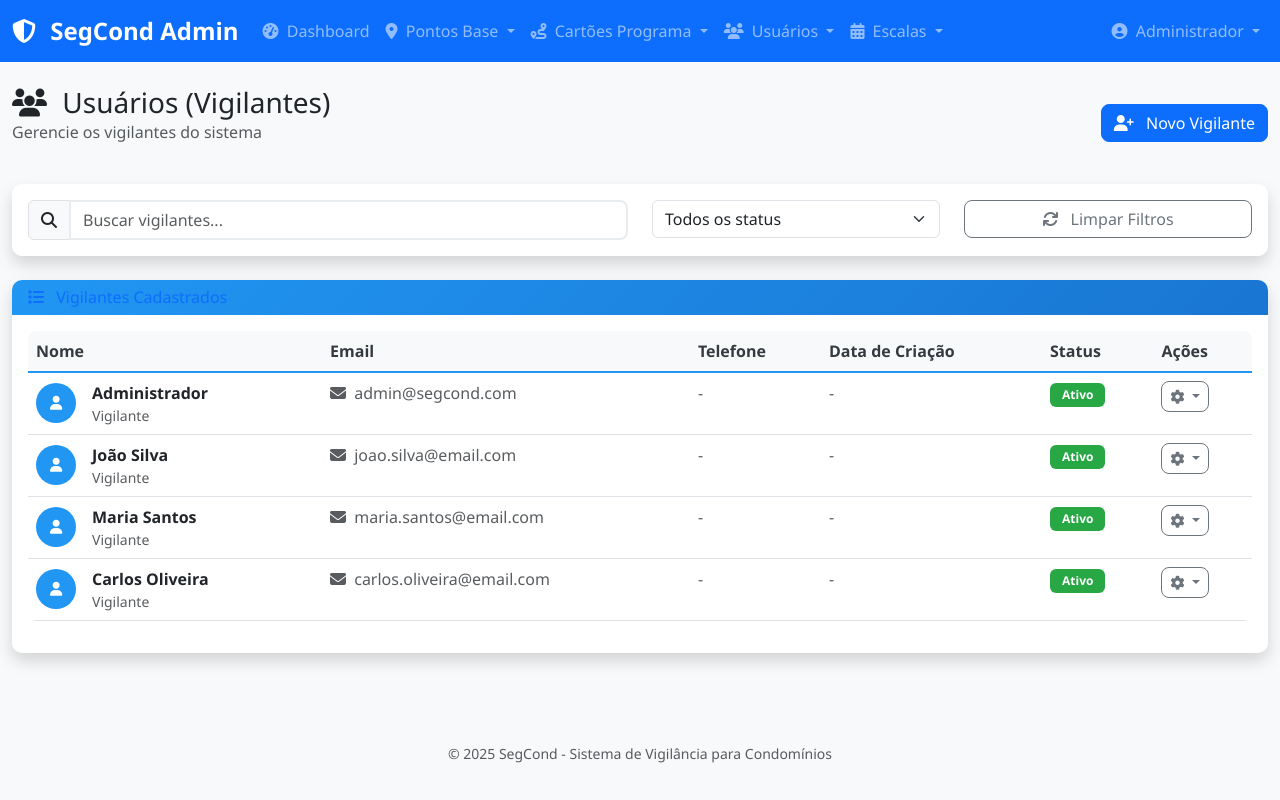
After one commit to CelDarley/condominio, a Flask app: template templates/admin/usuarios.html in a window 1280 px wide. The commit adds this page. Run offline with Flask 3, Linux system fonts and the light colour scheme; the template is opened without the code that fills it: values that come from a table or form of the project are taken from there, others are empty; a user stored in the database is signed in; data comes from the database, SQL or seed files in the repository; tables that the repository leaves empty hold one stand-in row (values such as "Sample post"); parts of the project's set-up code (start-up, migrations or seed data) failed here and were passed over.

Commit message:
Fix: Corrigir problemas da aplicação admin e implementar funcionalidades
- Resolver problema com debug=True que causava travamento do Flask
- Adicionar toggle de senha (olhinho) na página de login
- Corrigir redirect de logout em app.py
- Adicionar templates admin/novo_usuario.html e admin/usuarios.html
- Atualizar estrutura do banco de dados com colunas necessárias
- Implementar funcionalidades básicas do painel administrativo
- Configurar admin para rodar sem debug por padrão

```diff
--- a/app.py
+++ b/app.py
@@ -116,7 +116,7 @@ def index():
 @login_required
 def logout():
     logout_user()
-    return redirect(url_for('login'))
+    return redirect(url_for('index'))
 
 @app.route('/home')
 @login_required
--- a/run_admin.py
+++ b/run_admin.py
@@ -50,7 +50,7 @@ def main():
         sys.exit(1)
 
     # Verificar se a porta está livre
-    admin_port = int(os.getenv('ADMIN_PORT', 5002))
+    admin_port = int(os.getenv('ADMIN_PORT', 5010))
     try:
         import socket
         sock = socket.socket(socket.AF_INET, socket.SOCK_STREAM)
--- /dev/null
+++ b/templates/admin/usuarios.html
@@ -0,0 +1,363 @@
+{% extends "admin/base.html" %}
+
+{% block title %}Usuários - SegCond Admin{% endblock %}
+
+{% block content %}
+<div class="row mb-4">
+    <div class="col-12 d-flex justify-content-between align-items-center">
+        <div>
+            <h1 class="h3 mb-0">
+                <i class="fas fa-users me-2"></i>
+                Usuários (Vigilantes)
+            </h1>
+            <p class="text-muted">Gerencie os vigilantes do sistema</p>
+        </div>
+        <a href="{{ url_for('admin_novo_usuario') }}" class="btn btn-primary">
+            <i class="fas fa-user-plus me-2"></i>
+            Novo Vigilante
+        </a>
+    </div>
+</div>
+
+<!-- Filtros e Busca -->
+<div class="row mb-4">
+    <div class="col-12">
+        <div class="card shadow">
+            <div class="card-body">
+                <div class="row">
+                    <div class="col-md-6">
+                        <div class="input-group">
+                            <span class="input-group-text">
+                                <i class="fas fa-search"></i>
+                            </span>
+                            <input type="text" class="form-control table-filter" placeholder="Buscar vigilantes...">
+                        </div>
+                    </div>
+                    <div class="col-md-3">
+                        <select class="form-select" id="statusFilter">
+                            <option value="">Todos os status</option>
+                            <option value="ativo">Ativos</option>
+                            <option value="inativo">Inativos</option>
+                        </select>
+                    </div>
+                    <div class="col-md-3">
+                        <button class="btn btn-outline-secondary w-100" onclick="window.location.reload()">
+                            <i class="fas fa-refresh me-2"></i>
+                            Limpar Filtros
+                        </button>
+                    </div>
+                </div>
+            </div>
+        </div>
+    </div>
+</div>
+
+<!-- Lista de Usuários -->
+<div class="row">
+    <div class="col-12">
+        <div class="card shadow">
+            <div class="card-header">
+                <h6 class="m-0 font-weight-bold text-primary">
+                    <i class="fas fa-list me-2"></i>
+                    Vigilantes Cadastrados
+                </h6>
+            </div>
+            <div class="card-body">
+                {% if usuarios %}
+                <div class="table-responsive">
+                    <table class="table table-hover">
+                        <thead>
+                            <tr>
+                                <th>Nome</th>
+                                <th>Email</th>
+                                <th>Telefone</th>
+                                <th>Data de Criação</th>
+                                <th>Status</th>
+                                <th>Ações</th>
+                            </tr>
+                        </thead>
+                        <tbody>
+                            {% for usuario in usuarios %}
+                            <tr>
+                                <td>
+                                    <div class="d-flex align-items-center">
+                                        <div class="avatar-circle me-3">
+                                            <i class="fas fa-user"></i>
+                                        </div>
+                                        <div>
+                                            <strong>{{ usuario.nome }}</strong>
+                                            <small class="d-block text-muted">Vigilante</small>
+                                        </div>
+                                    </div>
+                                </td>
+                                <td>
+                                    <span class="text-muted">
+                                        <i class="fas fa-envelope me-1"></i>
+                                        {{ usuario.email }}
+                                    </span>
+                                </td>
+                                <td>
+                                    {% if usuario.telefone %}
+                                        <span class="text-muted">
+                                            <i class="fas fa-phone me-1"></i>
+                                            {{ usuario.telefone }}
+                                        </span>
+                                    {% else %}
+                                        <span class="text-muted">-</span>
+                                    {% endif %}
+                                </td>
+                                <td>
+                                    {% if usuario.data_criacao %}
+                                        <span class="text-muted">
+                                            <i class="fas fa-calendar me-1"></i>
+                                            {{ usuario.data_criacao.strftime('%d/%m/%Y') }}
+                                        </span>
+                                    {% else %}
+                                        <span class="text-muted">-</span>
+                                    {% endif %}
+                                </td>
+                                <td>
+                                    {% if usuario.ativo %}
+                                        <span class="badge badge-active">Ativo</span>
+                                    {% else %}
+                                        <span class="badge badge-inactive">Inativo</span>
+                                    {% endif %}
+                                </td>
+                                <td>
+                                    <div class="dropdown">
+                                        <button class="btn btn-sm btn-outline-secondary dropdown-toggle"
+                                                type="button"
+                                                data-bs-toggle="dropdown"
+                                                aria-expanded="false">
+                                            <i class="fas fa-cog"></i>
+                                        </button>
+                                        <ul class="dropdown-menu">
+                                            <li>
+                                                <a class="dropdown-item" href="{{ url_for('admin_editar_usuario', id=usuario.id) }}">
+                                                    <i class="fas fa-edit me-2"></i>
+                                                    Editar
+                                                </a>
+                                            </li>
+                                            <li>
+                                                {% if usuario.ativo %}
+                                                <a class="dropdown-item text-warning" href="#" data-user-id="{{ usuario.id }}" data-action="deactivate">
+                                                    <i class="fas fa-pause me-2"></i>
+                                                    Desativar
+                                                </a>
+                                                {% else %}
+                                                <a class="dropdown-item text-success" href="#" data-user-id="{{ usuario.id }}" data-action="activate">
+                                                    <i class="fas fa-play me-2"></i>
+                                                    Ativar
+                                                </a>
+                                                {% endif %}
+                                            </li>
+                                            <li><hr class="dropdown-divider"></li>
+                                            <li>
+                                                <a class="dropdown-item text-danger" href="#" data-user-id="{{ usuario.id }}" data-user-name="{{ usuario.nome }}" data-action="delete">
+                                                    <i class="fas fa-trash me-2"></i>
+                                                    Excluir
+                                                </a>
+                                            </li>
+                                        </ul>
+                                    </div>
+                                </td>
+                            </tr>
+                            {% endfor %}
+                        </tbody>
+                    </table>
+                </div>
+                {% else %}
+                <div class="text-center py-5">
+                    <i class="fas fa-users fa-4x text-muted mb-3"></i>
+                    <h5 class="text-muted">Nenhum vigilante cadastrado</h5>
+                    <p class="text-muted">Clique no botão "Novo Vigilante" para adicionar o primeiro vigilante.</p>
+                    <a href="{{ url_for('admin_novo_usuario') }}" class="btn btn-primary">
+                        <i class="fas fa-user-plus me-2"></i>
+                        Cadastrar Primeiro Vigilante
+                    </a>
+                </div>
+                {% endif %}
+            </div>
+        </div>
+    </div>
+</div>
+
+<!-- Modal de Confirmação de Exclusão -->
+<div class="modal fade" id="modalExclusao" tabindex="-1" aria-labelledby="modalExclusaoLabel" aria-hidden="true">
+    <div class="modal-dialog">
+        <div class="modal-content">
+            <div class="modal-header">
+                <h5 class="modal-title" id="modalExclusaoLabel">
+                    <i class="fas fa-exclamation-triangle me-2 text-danger"></i>
+                    Confirmar Exclusão
+                </h5>
+                <button type="button" class="btn-close" data-bs-dismiss="modal" aria-label="Close"></button>
+            </div>
+            <div class="modal-body">
+                <p>Tem certeza que deseja excluir o vigilante <strong id="nomeUsuario"></strong>?</p>
+                <p class="text-muted small">Esta ação não pode ser desfeita.</p>
+            </div>
+            <div class="modal-footer">
+                <button type="button" class="btn btn-secondary" data-bs-dismiss="modal">Cancelar</button>
+                <button type="button" class="btn btn-danger" id="btnConfirmarExclusao">
+                    <i class="fas fa-trash me-2"></i>
+                    Excluir
+                </button>
+            </div>
+        </div>
+    </div>
+</div>
+
+<script>
+let usuarioIdParaExcluir = null;
+
+function confirmarExclusao(id, nome) {
+    usuarioIdParaExcluir = id;
+    document.getElementById('nomeUsuario').textContent = nome;
+    const modal = new bootstrap.Modal(document.getElementById('modalExclusao'));
+    modal.show();
+}
+
+document.getElementById('btnConfirmarExclusao').addEventListener('click', function() {
+    if (usuarioIdParaExcluir) {
+        // Implementar exclusão via AJAX
+        fetch(`/admin/usuarios/${usuarioIdParaExcluir}/excluir`, {
+            method: 'DELETE',
+            headers: {
+                'Content-Type': 'application/json',
+                'X-CSRFToken': getCsrfToken()
+            }
+        })
+        .then(response => {
+            if (response.ok) {
+                location.reload();
+            } else {
+                alert('Erro ao excluir usuário');
+            }
+        })
+        .catch(error => {
+            console.error('Erro:', error);
+            alert('Erro ao excluir usuário');
+        });
+    }
+});
+
+function toggleUsuarioStatus(id, ativo) {
+    fetch(`/admin/usuarios/${id}/toggle-status`, {
+        method: 'PATCH',
+        headers: {
+            'Content-Type': 'application/json',
+            'X-CSRFToken': getCsrfToken()
+        },
+        body: JSON.stringify({ ativo: ativo })
+    })
+    .then(response => {
+        if (response.ok) {
+            location.reload();
+        } else {
+            alert('Erro ao alterar status do usuário');
+        }
+    })
+    .catch(error => {
+        console.error('Erro:', error);
+        alert('Erro ao alterar status do usuário');
+    });
+}
+
+function getCsrfToken() {
+    // Implementar obtenção do token CSRF se necessário
+    return '';
+}
+
+// Filtro de busca na tabela e event listeners
+document.addEventListener('DOMContentLoaded', function() {
+    const searchInput = document.querySelector('.table-filter');
+    const statusFilter = document.getElementById('statusFilter');
+    const table = document.querySelector('table tbody');
+
+    if (searchInput && table) {
+        searchInput.addEventListener('input', filterTable);
+        statusFilter.addEventListener('change', filterTable);
+    }
+
+    // Event listeners para ações dos usuários
+    document.addEventListener('click', function(e) {
+        if (e.target.closest('[data-action]')) {
+            e.preventDefault();
+            const link = e.target.closest('[data-action]');
+            const action = link.getAttribute('data-action');
+            const userId = link.getAttribute('data-user-id');
+            const userName = link.getAttribute('data-user-name');
+
+            if (action === 'delete') {
+                confirmarExclusao(userId, userName);
+            } else if (action === 'activate') {
+                toggleUsuarioStatus(userId, true);
+            } else if (action === 'deactivate') {
+                toggleUsuarioStatus(userId, false);
+            }
+        }
+    });
+
+    function filterTable() {
+        const searchTerm = searchInput.value.toLowerCase();
+        const statusTerm = statusFilter.value.toLowerCase();
+        const rows = table.getElementsByTagName('tr');
+
+        for (let i = 0; i < rows.length; i++) {
+            const row = rows[i];
+            const nome = row.cells[0].textContent.toLowerCase();
+            const email = row.cells[1].textContent.toLowerCase();
+            const status = row.cells[4].textContent.toLowerCase();
+
+            const matchesSearch = nome.includes(searchTerm) || email.includes(searchTerm);
+            const matchesStatus = statusTerm === '' || status.includes(statusTerm);
+
+            if (matchesSearch && matchesStatus) {
+                row.style.display = '';
+            } else {
+                row.style.display = 'none';
+            }
+        }
+    }
+});
+</script>
+
+<style>
+.avatar-circle {
+    width: 40px;
+    height: 40px;
+    border-radius: 50%;
+    background-color: var(--primary-color);
+    color: white;
+    display: flex;
+    align-items: center;
+    justify-content: center;
+    font-size: 14px;
+}
+
+.badge-active {
+    background-color: #28a745;
+    color: white;
+    padding: 0.375rem 0.75rem;
+    border-radius: 0.375rem;
+    font-size: 0.75rem;
+}
+
+.badge-inactive {
+    background-color: #6c757d;
+    color: white;
+    padding: 0.375rem 0.75rem;
+    border-radius: 0.375rem;
+    font-size: 0.75rem;
+}
+
+.text-truncate-2 {
+    display: -webkit-box;
+    -webkit-line-clamp: 2;
+    -webkit-box-orient: vertical;
+    overflow: hidden;
+    max-width: 200px;
+}
+</style>
+{% endblock %}
```
Also changed, not shown: admin.py (+22 -7 lines), static/css/style.css (+46 -0 lines), templates/admin/novo_usuario.html (added, +185 -0 lines), templates/login.html (+26 -0 lines).
